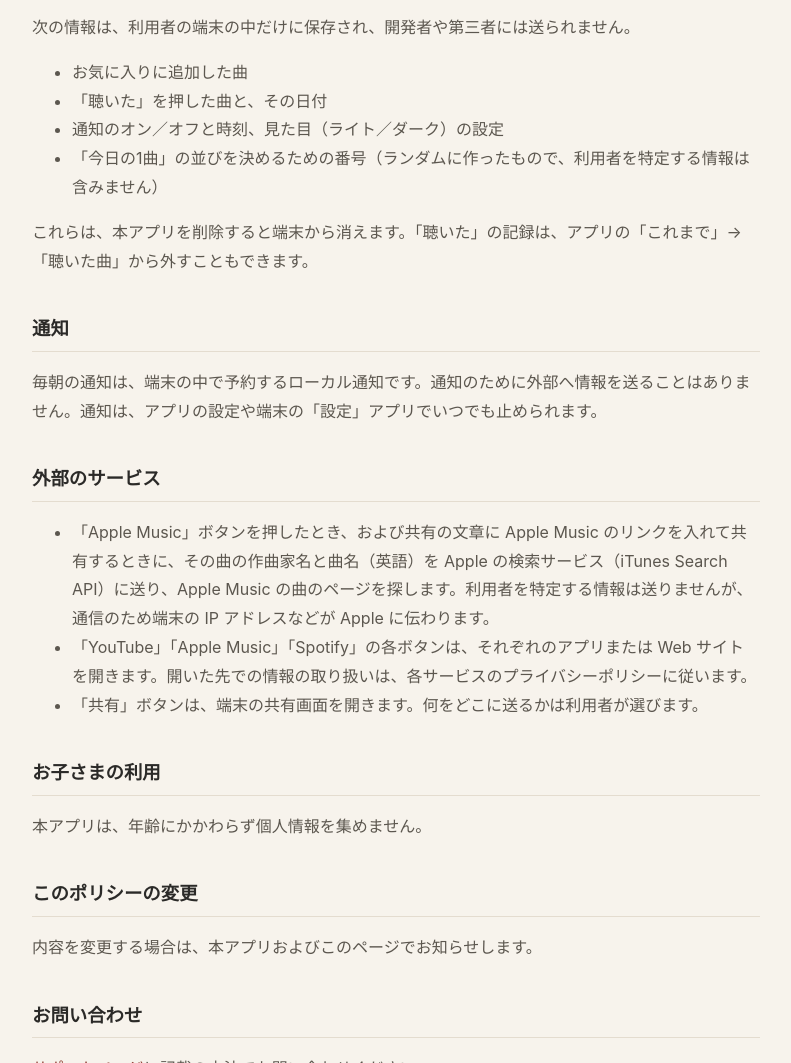
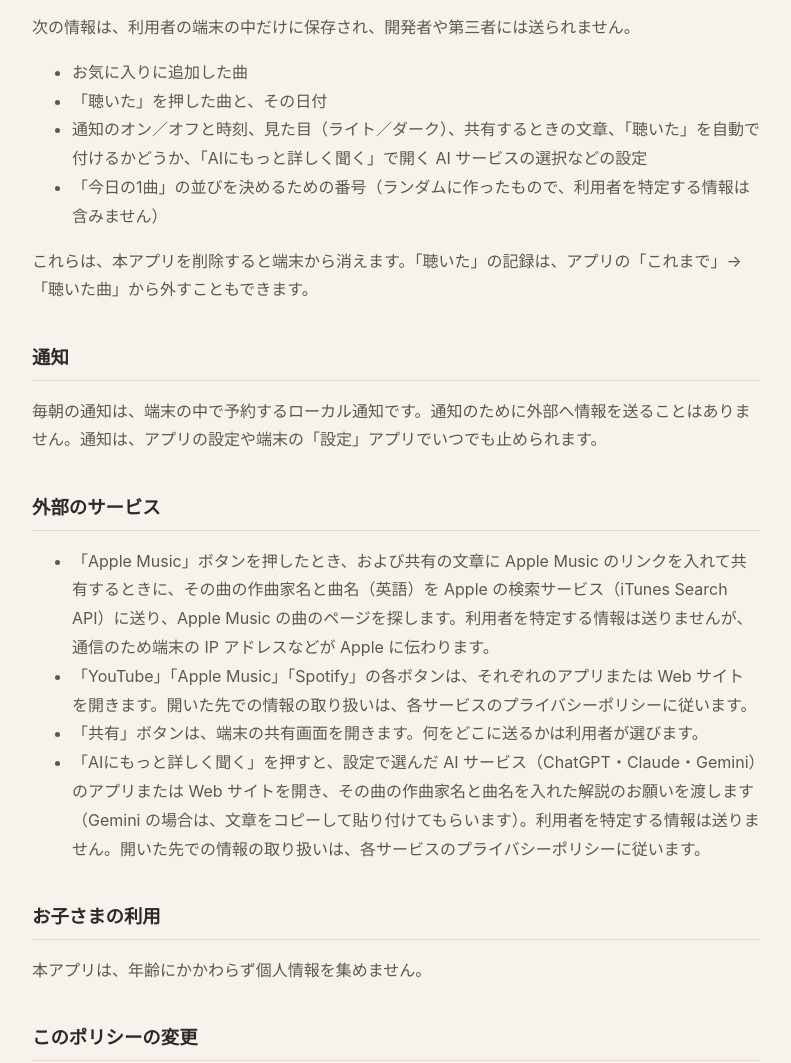
Before and after one commit to ngwso/today-classic-privacy-policy, a plain HTML site: page privacy.html in a window 1280 px wide. Shown: the part 410-1473 px from the top of the page, without its empty margins (244-1035 px from the left). Drawn offline with Linux system fonts and the light colour scheme.

Commit message:
AI に解説を聞く機能と、端末に保存する設定の項目を追記
Co-Authored-By: Claude Opus 5.5 <noreply@anthropic.com>

```diff
--- a/privacy.html
+++ b/privacy.html
@@ -20,7 +20,7 @@
 <ul>
   <li>お気に入りに追加した曲</li>
   <li>「聴いた」を押した曲と、その日付</li>
-  <li>通知のオン／オフと時刻、見た目（ライト／ダーク）の設定</li>
+  <li>通知のオン／オフと時刻、見た目（ライト／ダーク）、共有するときの文章、「聴いた」を自動で付けるかどうか、「AIにもっと詳しく聞く」で開く AI サービスの選択などの設定</li>
   <li>「今日の1曲」の並びを決めるための番号（ランダムに作ったもので、利用者を特定する情報は含みません）</li>
 </ul>
 <p>これらは、本アプリを削除すると端末から消えます。「聴いた」の記録は、アプリの「これまで」→「聴いた曲」から外すこともできます。</p>
@@ -33,6 +33,7 @@
   <li>「Apple Music」ボタンを押したとき、および共有の文章に Apple Music のリンクを入れて共有するときに、その曲の作曲家名と曲名（英語）を Apple の検索サービス（iTunes Search API）に送り、Apple Music の曲のページを探します。利用者を特定する情報は送りませんが、通信のため端末の IP アドレスなどが Apple に伝わります。</li>
   <li>「YouTube」「Apple Music」「Spotify」の各ボタンは、それぞれのアプリまたは Web サイトを開きます。開いた先での情報の取り扱いは、各サービスのプライバシーポリシーに従います。</li>
   <li>「共有」ボタンは、端末の共有画面を開きます。何をどこに送るかは利用者が選びます。</li>
+  <li>「AIにもっと詳しく聞く」を押すと、設定で選んだ AI サービス（ChatGPT・Claude・Gemini）のアプリまたは Web サイトを開き、その曲の作曲家名と曲名を入れた解説のお願いを渡します（Gemini の場合は、文章をコピーして貼り付けてもらいます）。利用者を特定する情報は送りません。開いた先での情報の取り扱いは、各サービスのプライバシーポリシーに従います。</li>
 </ul>
 
 <h2>お子さまの利用</h2>
```
